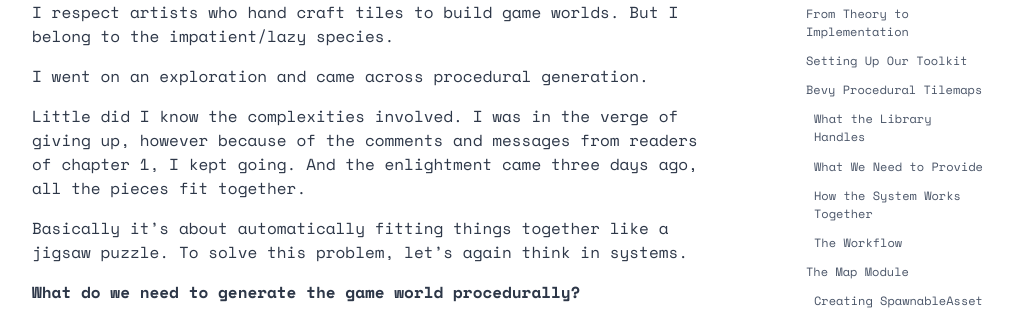
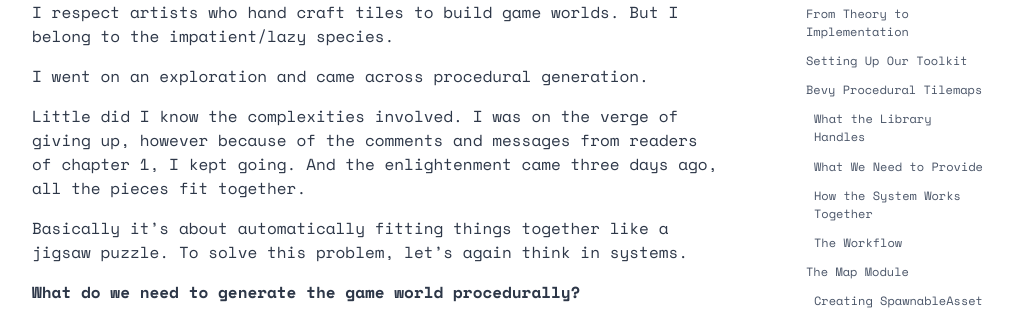
Before and after one commit to jamesfebin/AIBodh-Website, a Jekyll site: the page built from _posts/2025-09-30-bevy-rust-game-development-chapter-2.markdown, in a window 1280 px wide and 900 px high, scrolled down 536 px. Shown: the part 156-466 px from the top of the window, without its empty margins (172-1185 px from the left). Built offline with Jekyll 4.4.1, drawn with Linux system fonts in a browser that asks for light colours; some of the changed text lies outside the part shown.

Commit message:
Blog updates

````diff
--- a/_posts/2025-09-30-bevy-rust-game-development-chapter-2.markdown
+++ b/_posts/2025-09-30-bevy-rust-game-development-chapter-2.markdown
@@ -28,7 +28,7 @@
 
 I went on an exploration and came across procedural generation.
 
-Little did I know the complexities involved. I was in the verge of giving up, however because of the comments and messages from readers of chapter 1, I kept going. And the enlightment came three days ago, all the pieces fit together.
+Little did I know the complexities involved. I was on the verge of giving up, however because of the comments and messages from readers of chapter 1, I kept going. And the enlightenment came three days ago, all the pieces fit together.
 
 Basically it's about automatically fitting things together like a jigsaw puzzle. To solve this problem, let's again think in systems.
 
@@ -441,7 +441,7 @@
 - Grid coordinate management
 - Random selection with proper probability weights
 
-That's a lot of algorithmic complexity before we even get to the game-specific parts like sprites, rules, and world design.
+That's a lot of algorithmic complexity before we even get to the game-specific parts, like sprites, rules, and world design.
 
 **Our approach:**
 
@@ -1676,7 +1676,7 @@
 const PLAYER_Z: f32 = 20.0;
 ```
 
-**Update the spawn function** to use this Z value and scale the player slightly down (for better visual proposition with our generated world).
+**Update the spawn function** to use this Z value and scale the player slightly down (for better visual proportion with our generated world).
 
 ```rust
 // src/player.rs - Update the Transform line in spawn_player
````
Also changed, not shown: other parts of _posts/2025-09-30-bevy-rust-game-development-chapter-2.markdown (+1 -1 lines), assets/book_assets/chapter2/dirt_layer_with_player.png, assets/book_assets/chapter2/dirt_layer_without_player.png, assets/book_assets/chapter2/green_grass.png, 1 other file.
